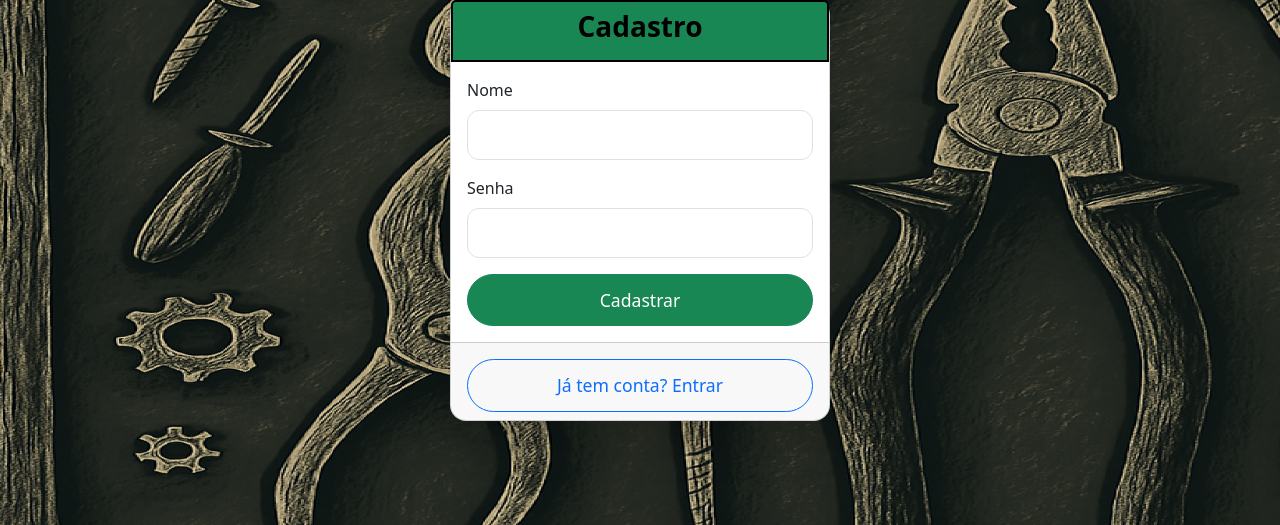
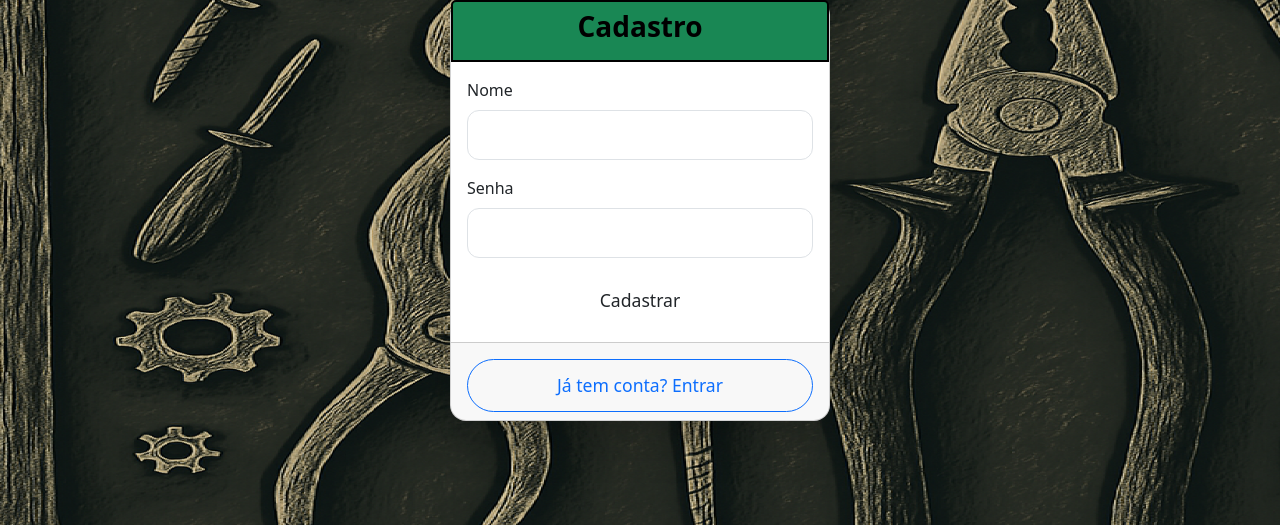
Before and after one commit to lhdsf123-png/Cashback, a Flask app: page /cadastro in a window 1280 px wide. Shown: the part 190-715 px from the top of the page. Run offline with Flask 3, Linux system fonts and the light colour scheme.

Commit message:
Update cadastro.html

```diff
--- a/cashback/templates/cadastro.html
+++ b/cashback/templates/cadastro.html
@@ -67,7 +67,7 @@
                 <input type="password" id="senha" name="senha" class="form-control" required>
             </div>
 
-            <button type="submit" class="btn btn-success w-100">Cadastrar</button>
+             <button type="submit" class="btn btn-black w-100">Cadastrar</button>
         </form>
     </div>
     <div class="card-footer text-center">
```
